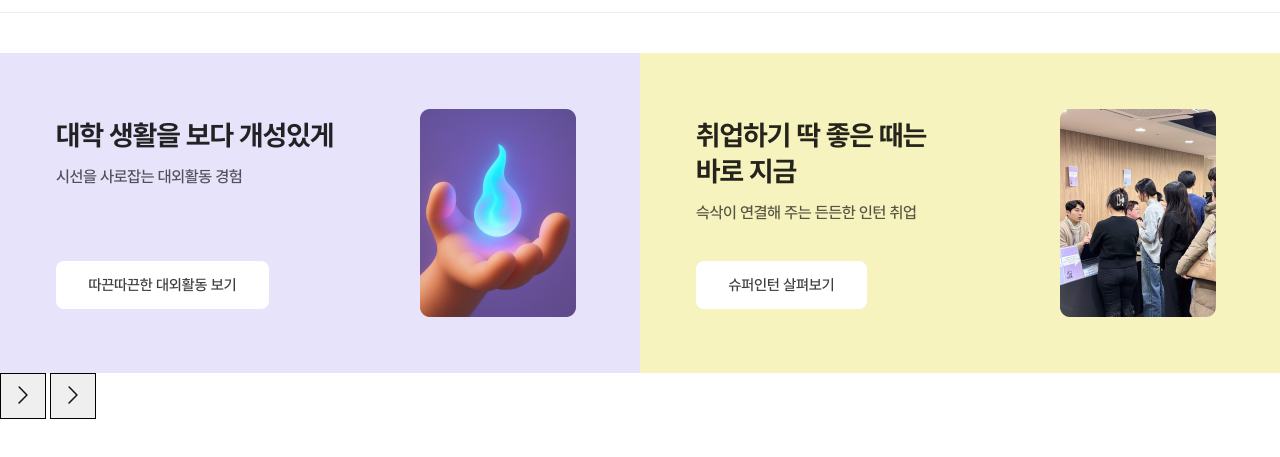
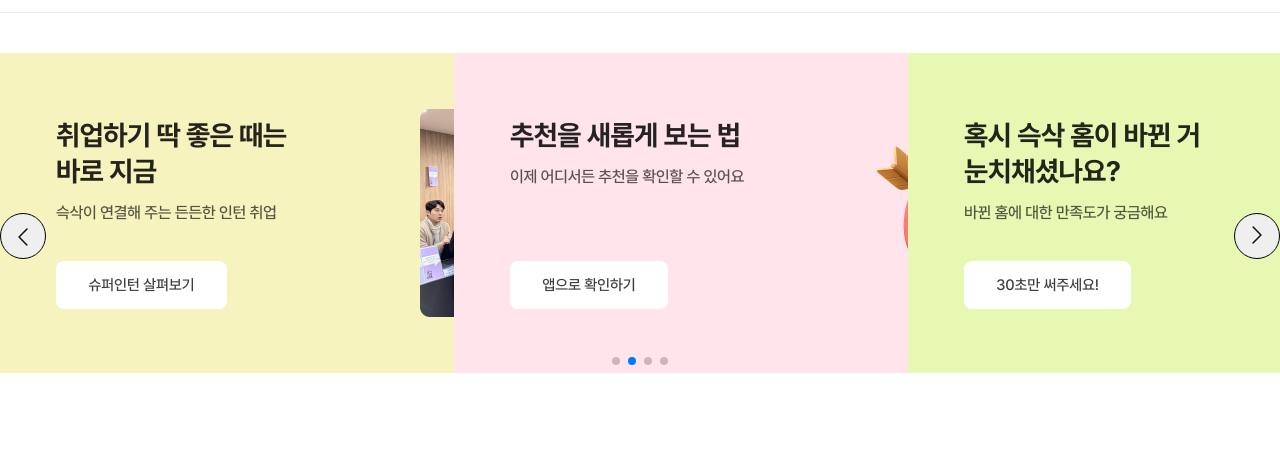
Before and after one commit to yachea/ssgsag_clone, a plain HTML site: page index.html in a window 1280 px wide. Shown: the part 59-516 px from the top of the page. Drawn offline with nearby package versions, Linux system fonts and the light colour scheme.

Commit message:
[docs] 슬라이드 배너 수정중

```diff
--- a/css/banner.css
+++ b/css/banner.css
@@ -1,16 +1,25 @@
 .banner {
-    padding-top: 40px;
+  padding-top: 40px;
   position: relative;
   width: 100%;
 }
-.banner_layout { */
+.banner_layout {
   width: 100%;
 }
 .banner_wrap {
+  position: relative;
   width: 100%;
 }
 
 .swiper-slide {
+  width: 100%;
+}
+.mySwiper {
+  width: 100%;
+  height: 320px;
+  position: relative;
+}
+.swiper-slide_item {
   width: 640px;
   height: 320px;
 }
@@ -19,14 +28,32 @@
   height: 100%;
 }
 .swiper-pagination {
+  justify-content: center;
+  display: flex;
+  padding-top: 20px;
 }
 .banner_slide_prev {
+  position: absolute;
+  top: 50%;
+  left: 0;
   width: 46px;
   height: 46px;
   border: 1px solid #000;
+  z-index: 999;
+  border-radius: 50%;
+  transform: rotate(180deg);
+  justify-content: center;
+  align-items: center;
 }
 .banner_slide_next {
+  position: absolute;
+  top: 50%;
+  right: 0;
   width: 46px;
   height: 46px;
   border: 1px solid #000;
+  z-index: 999;
+  border-radius: 50%;
+  justify-content: center;
+  align-items: center;
 }
--- a/index.html
+++ b/index.html
@@ -54,7 +54,6 @@
                 <div class="swiper-wrapper">
                   <!-- api 연동 -->
                 </div>
-                <div class="swiper-pagination"></div>
               </div>
               <button class="banner_slide_prev">
                 <img src="images/slider_arrow.svg" alt="이전" />
@@ -62,6 +61,7 @@
               <button class="banner_slide_next">
                 <img src="images/slider_arrow.svg" alt="다음" />
               </button>
+              <div class="swiper-pagination"></div>
             </div>
           </div>
         </div>
--- a/js/banner.js
+++ b/js/banner.js
@@ -1,5 +1,6 @@
-window.addEventListener("DOMContentLoaded", () => {
-  //   가짜 데이터(Dummy 데이터 또는 Mock 데이터)
+// 4. 전체 실행
+document.addEventListener("DOMContentLoaded", () => {
+  // 1. API 데이터 (예시)
   const apiData = [
     {
       id: 1,
@@ -27,79 +28,47 @@ window.addEventListener("DOMContentLoaded", () => {
     },
   ];
 
-  //  슬라이드 갯수
-  const total = apiData.length;
-  // 슬라이드 배치 장소
-  const bannerPos = document.querySelector(".mySwiper .swiper-wrapper");
-  // 아래 코드는 별도로 작성을 한 것입니다. (보관 권장)
-  const banner = document.querySelector(".mySwiper");
+  // 2. 배너 슬라이드 DOM에 삽입
+  function renderBanners(banners) {
+    const wrapper = document.querySelector(".swiper-wrapper");
+    if (!wrapper) return;
 
-  //   html 태그 만들기
-  const tag = `
-<div class="swiper-slide">
-    <a href="#" class="banner_slide_item">
-        <img src="images/b1.png" alt="이미지" />
-    </a>
+    wrapper.innerHTML = banners
+      .map(
+        (banner) => `
+    <div class="swiper-slide">
+    <div class="swiper-slide_item">
+      <a href="${banner.link}">
+        <img src="${banner.image}" alt="${banner.alt}" />
+      </a>
+      </div>
     </div>
-`;
-  // 6개 만들기
-  let htmlTag = "";
-
-  // html 태그 만드는 기능
-  function makeHtml() {
-    for (let i = 0; i < total; i++) {
-      htmlTag =
-        htmlTag +
-        `
-    <div class="swiper-slide">
-    <a href="${apiData[i].link}" class="banner_slide_item">
-        <img src="${apiData[i].image}" alt="${apiData[i].alt}" />
-    </a>
-    </div>
-    `;
-    }
-    // html 장소에 배치하기
-    bannerPos.innerHTML = htmlTag;
+  `
+      )
+      .join("");
   }
 
-  // 슬라이드 만들기
-  function makeSlide() {
-    const swiper = new Swiper(".sw_banner", {
+  // 3. Swiper 초기화
+  function initSwiper() {
+    return new Swiper(".mySwiper", {
       slidesPerView: 3,
-      spaceBetween: 25,
+      spaceBetween: 82,
       loop: true,
-      speed: 1000,
-      autoplay: {
-        delay: 1000,
-        disableOnInteraction: false,
+      pagination: {
+        el: ".swiper-pagination",
+        clickable: true,
       },
       navigation: {
         nextEl: ".banner_slide_next",
         prevEl: ".banner_slide_prev",
       },
-      pagination: {
-        el: ".banner_slide_pg",
-        // 동글한거 누르면 이동
-        clickable: true,
-      },
-      breakpoints: {
-        760: {
-          slidesPerView: 2,
-          spaceBetween: 25,
-        },
+      autoplay: {
+        delay: 3000,
+        disableOnInteraction: false,
       },
     });
-    return swiper;
   }
-  makeHtml();
-  const swiper = makeSlide(); // 순서가 뒤바뀌면 안됨.
 
-  // 배너 영역에 마우스가 걸친다면
-  banner.addEventListener("mouseenter", () => {
-    swiper.autoplay.stop();
-  });
-  // 배너 영역에 마우스가 빠져나간다면
-  banner.addEventListener("mouseleave", () => {
-    swiper.autoplay.start();
-  });
+  renderBanners(apiData);
+  initSwiper();
 });
```
